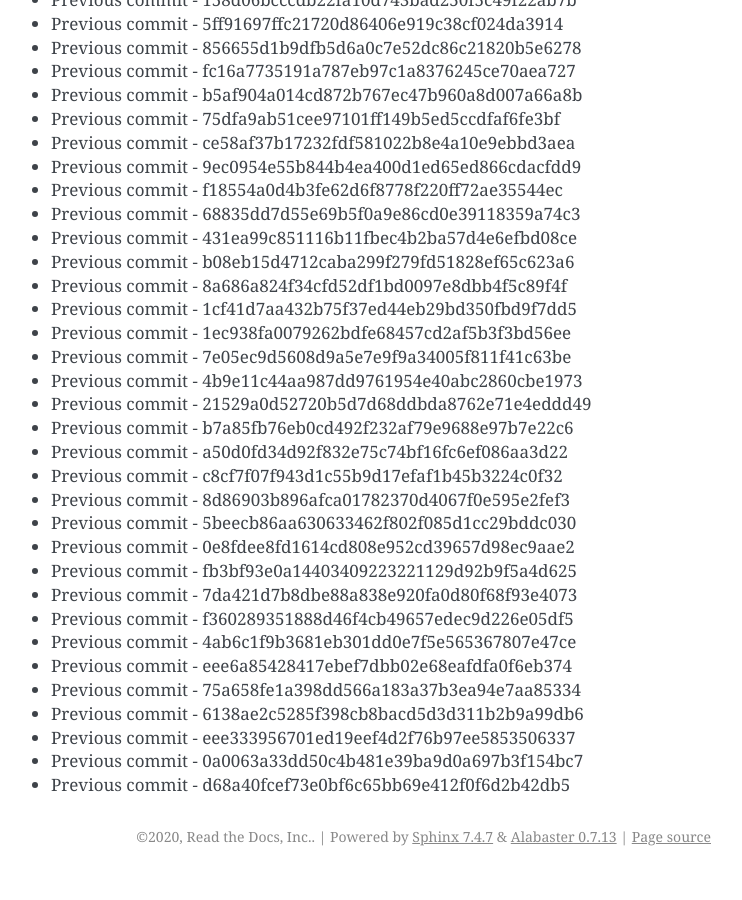
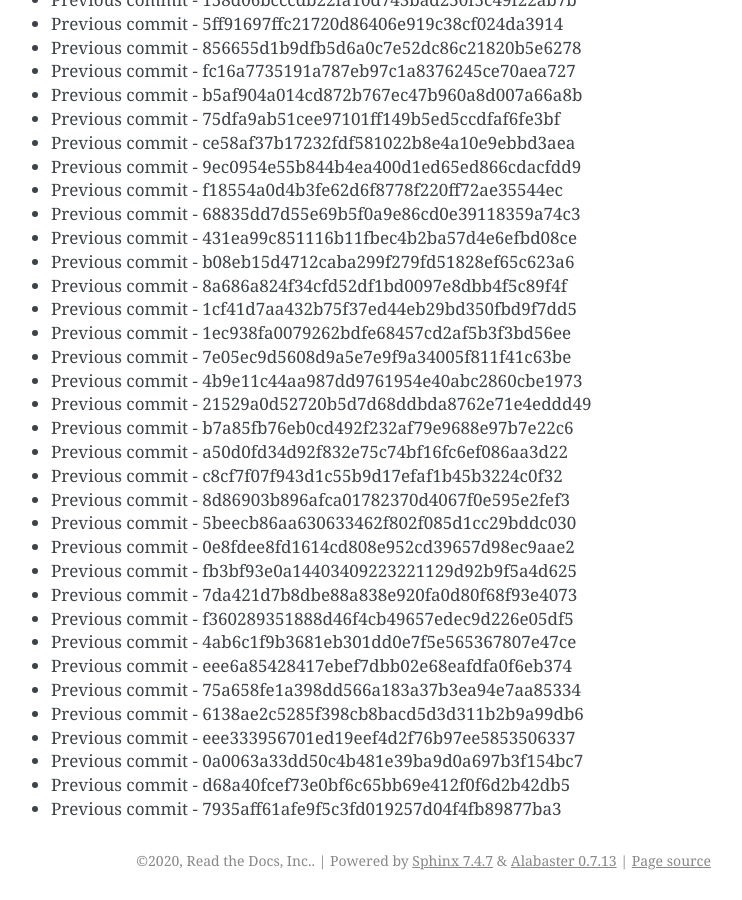
Before and after one commit to readthedocs/rtd-git-stresstest, a Sphinx documentation site: the page built from docs/updates.rst, in a window 1280 px wide and 900 px high, scrolled down 31068 px. Shown: the whole window, without its empty margins (399-1141 px from the left). Built offline with Sphinx 7.4.7, drawn with Linux system fonts in a browser that asks for light colours; before the commit the page ends 31944 px from its top, so only the background shows below that.

Commit message:
Generating commit from previous: 7935aff61afe9f5c3fd019257d04f4fb89877ba3

```diff
--- a/docs/updates.rst
+++ b/docs/updates.rst
@@ -1337,3 +1337,4 @@ It can be tested for any performance characteristics.
 * Previous commit - eee333956701ed19eef4d2f76b97ee5853506337
 * Previous commit - 0a0063a33dd50c4b481e39ba9d0a697b3f154bc7
 * Previous commit - d68a40fcef73e0bf6c65bb69e412f0f6d2b42db5
+* Previous commit - 7935aff61afe9f5c3fd019257d04f4fb89877ba3
```
